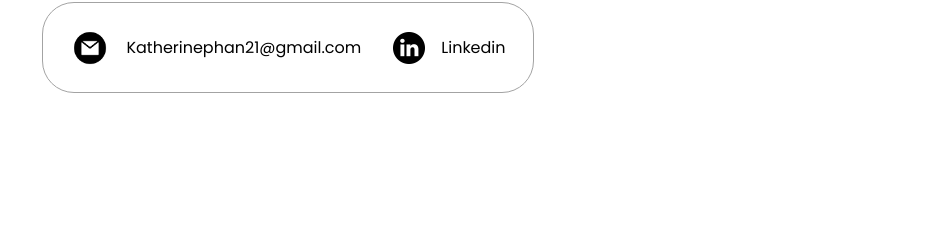
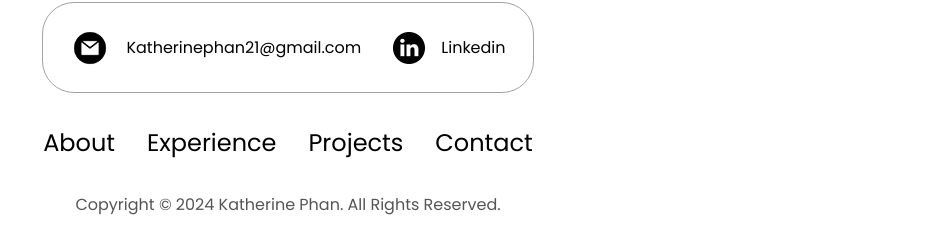
Before and after one commit to Kathp21/katherine-portfolio, a React (Create React App) app: page / in a window 1280 px wide. Shown: the part 3496-3726 px from the top of the page, without its empty margins (352-1280 px from the left). Before the commit the page ends 3589 px from the top, so only its background shows below. Built offline with nearby package versions, Linux system fonts and the light colour scheme.

Commit message:
Adjust styling for project section

```diff
--- a/src/App.js
+++ b/src/App.js
@@ -5,6 +5,7 @@ import AboutMe from "./components/AboutMe/AboutMe";
 import Experience from './components/Experience/Experience';
 import Projects from './components/Projects/Projects';
 import Contact from './components/Contact/Contact';
+import Footer from './components/Footer/Footer';
 
 function App() {
   return (
@@ -26,7 +27,7 @@ function App() {
           </section>
         </div>}/>
       </Routes>
-
+      <Footer/>
     </BrowserRouter>
   )
 }
--- a/src/components/Contact/Contact.scss
+++ b/src/components/Contact/Contact.scss
@@ -27,7 +27,6 @@
         display: flex;
         flex-direction: column;
         align-items: center;
-        width: 80%;
 
         @include tablet {
             flex-direction: row;
--- /dev/null
+++ b/src/components/Footer/Footer.jsx
@@ -0,0 +1,26 @@
+import './Footer.scss'
+import { HashLink } from 'react-router-hash-link';
+
+const Footer = () => {
+    return (
+        <nav className='footer'>
+            <div className='footer__nav-link-container'>
+                <div className="footer__link">
+                    <HashLink smooth to="/#about">About</HashLink>
+                </div>
+                <div className="footer__link">
+                    <HashLink smooth to="/#experience">Experience</HashLink>
+                </div>
+                <div className="footer__link">
+                    <HashLink smooth to="/#projects">Projects</HashLink>
+                </div>
+                <div className="footer__link">
+                    <HashLink smooth to="/#contact">Contact</HashLink>
+                </div>
+            </div>
+            <p className='footer__copy-right'>Copyright &#169; 2024 Katherine Phan. All Rights Reserved.</p>
+        </nav>
+    )
+}
+
+export default Footer
--- /dev/null
+++ b/src/components/Footer/Footer.scss
@@ -0,0 +1,48 @@
+@use '../../../styles/partials/mixins' as *;
+@use '../../../styles/partials/variables' as *;
+
+.footer {
+    margin-top: 2rem;
+
+    &__nav-link-container {
+        display: flex;
+        flex-direction: column;
+        align-items: center;
+
+        @include tablet {
+            flex-direction: row;
+            justify-content: center;
+            gap: 1rem;
+            margin-bottom: 2rem;
+        }
+
+        @include desktop {
+            gap: 2rem;
+        }
+    }
+
+    &__copy-right {
+        text-align: center;
+    }
+
+    &__link {
+        font-size: 1.3rem;
+
+        @include tablet {
+            font-size: 1.5rem;
+        }
+    }
+}
+
+a {
+    color: $black;
+    text-decoration: none;
+    text-decoration-color: $white;
+
+    &:hover {
+        color: $link-hover;
+        text-decoration: underline;
+        text-underline-offset: 1rem;
+        text-decoration-color:  rgb(181, 181, 181);
+    }
+}
--- a/src/components/Projects/Projects.scss
+++ b/src/components/Projects/Projects.scss
@@ -16,9 +16,13 @@
 
     &__details-container {
         padding: 2rem;
+        display: flex;
+        flex-direction: column;
+        align-items: center;
+
 
         @include tablet {
-            display: flex;
+            flex-direction: row;
             flex-wrap: wrap;
             align-items: center;
             justify-content: center;
@@ -28,16 +32,23 @@
 
     &__details {
         @include border-box;
-        margin-bottom: 1rem;
+        margin-bottom: 1.5rem;
         padding: 1rem;
         box-sizing: border-box;
 
+        @include bigger-mobile {
+            width: 20rem;
+        }
+
         @include tablet {
             padding: 1rem 2rem 1.5rem 2rem;
+            margin-bottom: 1rem;
+            width: 40%;
         }
 
         @include desktop {
             padding: 2rem;
+            width: 23rem;
         }
     }
 
--- a/styles/partials/_mixins.scss
+++ b/styles/partials/_mixins.scss
@@ -14,6 +14,12 @@
   }
 }
 
+@mixin bigger-mobile {
+  @media (min-width: $bigger-mobile-breakpoint) {
+    @content;
+  }
+}
+
 @mixin border-box {
   border: rgb(53, 53, 53) 0.1rem solid;
   border-color: rgb(163, 163, 163);
--- a/styles/partials/_variables.scss
+++ b/styles/partials/_variables.scss
@@ -11,3 +11,4 @@ $link-hover: grey;
 // MEDIA QUERIES
 $tablet-breakpoint: 47.938rem; /* 767px */
 $desktop-breakpoint: 80rem; /* 1280px */
+$bigger-mobile-breakpoint: 420px;
```
